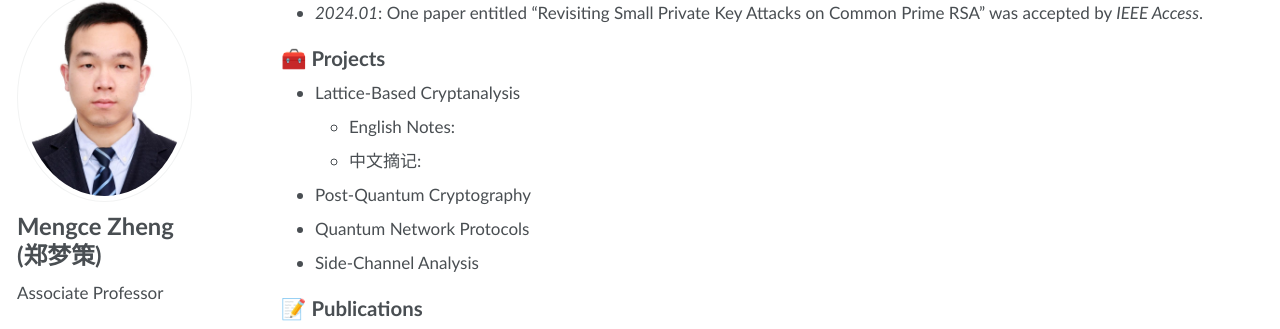
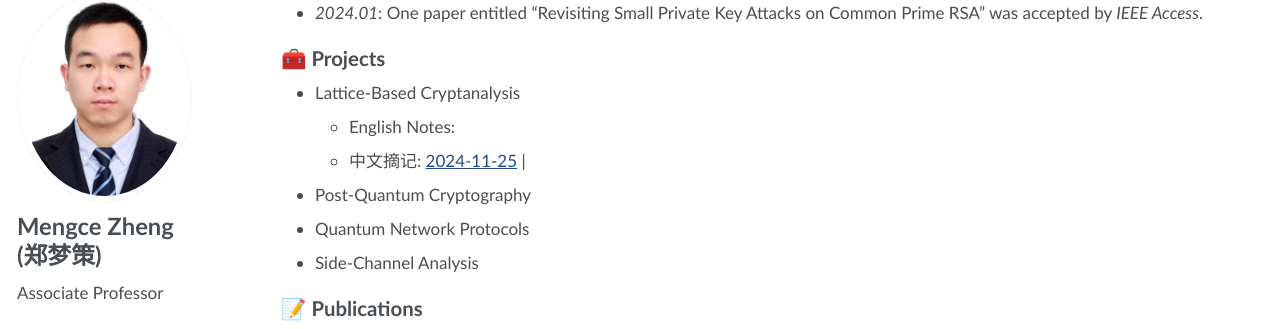
Before and after one commit to MengceZheng/MengceZheng.github.io, a Jekyll site: the page built from _pages/about.md, in a window 1280 px wide and 900 px high, scrolled down 695 px. Shown: the part 110-439 px from the top of the window. Built offline with Jekyll 4.4.1, drawn with Linux system fonts in a browser that asks for light colours; some web fonts are replaced.

Commit message:
Add note-20241125

```diff
--- a/_pages/about.md
+++ b/_pages/about.md
@@ -44,7 +44,7 @@ If you are interested in similar research and seeking any form of academic coope
 - Lattice-Based Cryptanalysis
 
   - English Notes:
-  - 中文摘记:
+  - 中文摘记: [2024-11-25](/docs/20241125.pdf) \|
 
 - Post-Quantum Cryptography
 
```
Also changed, not shown: 1 other file.
